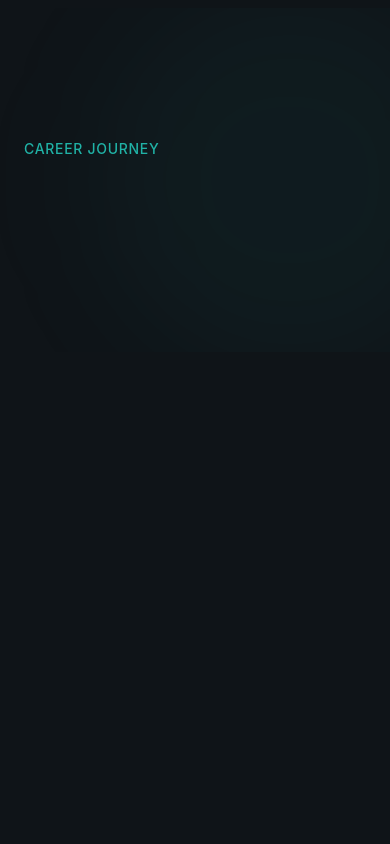
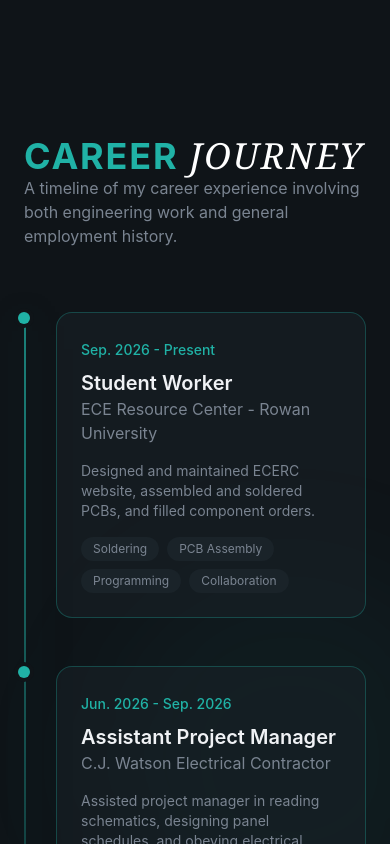
Before and after one commit to aaronmull/portfolio, a React app in the folder portfolio/: page / in a window 390 px wide. Shown: the part 5860-6704 px from the top of the page. Before the commit the page ends 6212 px from the top, so only its background shows below. Built offline with nearby package versions, Linux system fonts and the light colour scheme; the HTML template or start-up script is replaced by a standard one.

Commit message:
Experience Section

```diff
--- a/portfolio/src/sections/Experience.jsx
+++ b/portfolio/src/sections/Experience.jsx
@@ -41,9 +41,52 @@ export const Experience = () => {
             <div className="container mx-auto px-6 relative z-10">
                 {/* Section Header */}
                 <div className="max-w-3xl mb-16">
-                    <span className="text-secondary-foreground text-sm font-medium tracking-wider uppercase animate-fade-in">
-                        Career Journey
+                    <span className="text-4xl md:text-5xl font-bold mb-6 text-secondary-foreground tracking-wider uppercase animate-fade-in">
+                        Career<span className="font-serif italic font-normal text-white"> Journey</span>
                     </span>
+                    <p className="text-muted-foreground animate-fade-in animation-delay-100">
+                        A timeline of my career experience involving both
+                        engineering work and general employment history.
+                    </p>
+                </div>
+
+                {/* Timeline */}
+                <div className="relative">
+                    <div className="timeline-glow absolute left-0 md:left-1/2 top-0 bottom-0 w-[2px] bg-gradient-to-b from-primary/70 via-primary/30 to-transparent md:-translate-x-1/2 shadow-[0_0_25px_rgba(32,178,166,0.8)]"/>
+
+                    {/* Experiences */}
+                    <div className="space-y-12">
+                        {experiences.map((exp, idx) => (
+                            <div key={idx} className="relative grid md:grid-cols-2 gap-8 animate-fade-in" style={{ animationDelay: `${(idx + 1) * 150}ms`}}>
+                                {/* Timeline Dot */}
+                                <div className="absolute left-0 md:left-1/2 top-0 w-3 h-3 bg-primary rounded-full -translate-x-1/2 ring-4 ring-background z-10">
+                                    {exp.current && (
+                                        <span className="absolute inset-0 rounded-full bg-primary animate-ping opacity-75"/>
+                                    )}
+                                </div>
+
+                                {/* Content */}
+                                <div className={`pl-8 md:pl-0 ${
+                                    idx % 2 === 0
+                                        ? "md:pr-16 md:text-right"
+                                        : "md:col-start-2 md:pl-16"
+                                    }`}
+                                >
+                                    <div className={`glass p-6 rounded-2xl border border-primary/30 hover:border-primary/50 transition-all duration-500`}>
+                                        <span className="text-sm text-primary font-medium">{exp.period}</span>
+                                        <h3 className="text-xl font-semibold mt-2">{exp.role}</h3>
+                                        <p className="text-muted-foreground">{exp.company}</p>
+                                        <p className="text-sm text-muted-foreground mt-4">{exp.description}</p>
+                                        <div className={`flex flex-wrap gap-2 mt-4 ${idx % 2 == 0 ? "md:justify-end" : ""}`}>
+                                            {exp.technologies.map((tech, techIdx) => (
+                                                <span key={techIdx} className="px-3 py-1 bg-surface text-xs rounded-full text-muted-foreground">{tech}</span>
+                                            ))}
+                                        </div>
+                                    </div>
+                                </div>
+                            </div>
+                        ))}
+                    </div>
                 </div>
             </div>
         </section>
```
